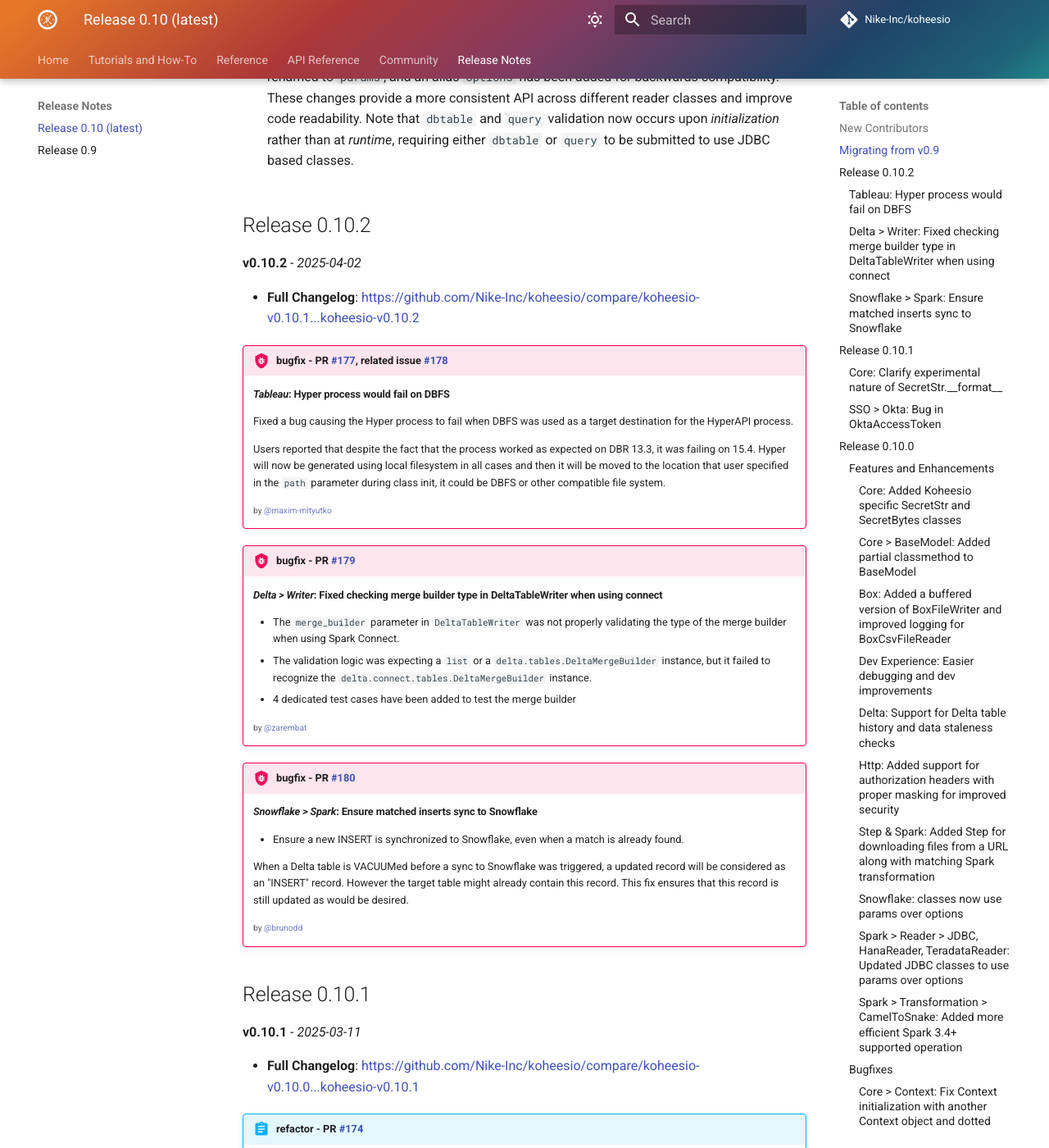
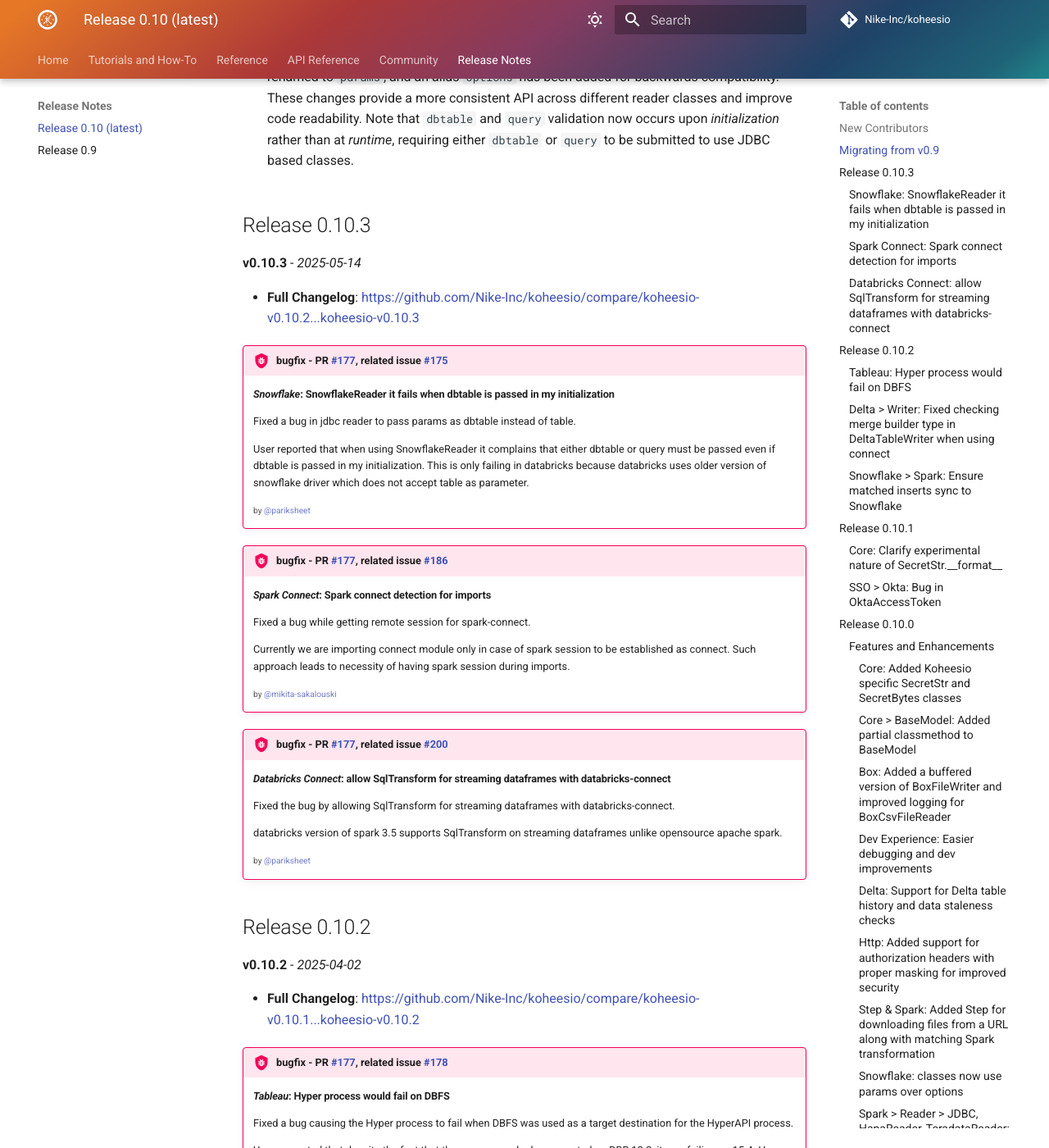
Before and after one commit to Nike-Inc/koheesio, an MkDocs documentation site: the page built from docs/releases/0.10.md, in a window 1280 px wide and 1400 px high, scrolled down 1090 px. Shown: the whole window at 82% size. Built offline with MkDocs 1.6.1 and Material for MkDocs 9.7.7, drawn with Linux system fonts in a browser that asks for light colours; comment, search, counter and statistics services are not loaded; the version menu is left out.

Commit message:
update release notes

```diff
--- a/docs/releases/0.10.md
+++ b/docs/releases/0.10.md
@@ -23,6 +23,43 @@
 * The `HttpStep` class now supports authorization headers with proper masking for improved security. This change addresses potential data leaks in authorization headers, ensuring secure handling of sensitive information. Comprehensive unit tests have been added to prevent regressions and ensure expected behavior. Consider updating your `HttpStep` implementations to take advantage of this enhanced security feature.
 
 * `JDBCReader`, `HanaReader`, and `TeradataReader` classes have been updated to use `params` over `options` for improved consistency and maintainability. The `options` field has been renamed to `params`, and an alias `options` has been added for backwards compatibility. These changes provide a more consistent API across different reader classes and improve code readability. Note that `dbtable` and `query` validation now occurs upon *initialization* rather than at *runtime*, requiring either `dbtable` or `query` to be submitted to use JDBC based classes.
+
+## Release 0.10.3
+
+**v0.10.3** - *2025-05-14*
+
+* **Full Changelog**:
+    https://github.com/Nike-Inc/koheesio/compare/koheesio-v0.10.2...koheesio-v0.10.3
+
+!!! bug "bugfix - PR [#177](https://github.com/Nike-Inc/koheesio/pull/194), related issue #175"
+    #### *Snowflake*: SnowflakeReader it fails when dbtable is passed in my initialization
+
+    Fixed a bug in jdbc reader to pass params as dbtable instead of table.
+
+    User reported that when using SnowflakeReader it complains that either dbtable or query must be passed
+    even if dbtable is passed in my initialization. This is only failing in databricks because databricks
+    uses older version of snowflake driver which does not accept table as parameter.
+
+    <small> by @pariksheet</small>
+
+!!! bug "bugfix - PR [#177](https://github.com/Nike-Inc/koheesio/pull/197), related issue #186"
+    #### *Spark Connect*: Spark connect detection for imports
+
+    Fixed a bug while getting remote session for spark-connect.
+
+    Currently we are importing connect module only in case of spark session to be established as connect.
+    Such approach leads to necessity of having spark session during imports.
+
+    <small> by @mikita-sakalouski</small>
+
+!!! bug "bugfix - PR [#177](https://github.com/Nike-Inc/koheesio/pull/194), related issue #200"
+    #### *Databricks Connect*: allow SqlTransform for streaming dataframes with databricks-connect
+
+    Fixed the bug by allowing SqlTransform for streaming dataframes with databricks-connect.
+
+    databricks version of spark 3.5 supports SqlTransform on streaming dataframes unlike  opensource apache spark.
+
+    <small> by @pariksheet</small>
 
 ## Release 0.10.2
 
```
